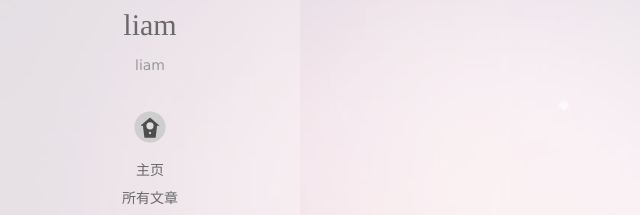
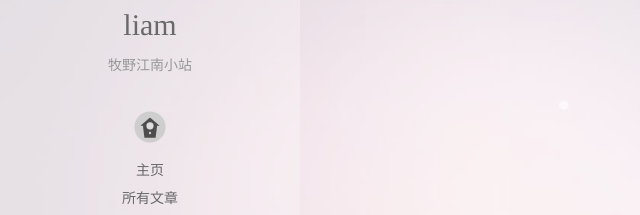
Before and after one commit to selfim/selfim.github.io, a plain HTML site: page archives/index.html in a window 1280 px wide. Shown: the part 253-468 px from the top of the page, 0-640 px from the left. Drawn offline with nearby package versions, Linux system fonts and the light colour scheme; some packages are replaced by stand-ins of ours; a script that the page names is missing.

Commit message:
Site updated: 2017-09-04 23:43:27

```diff
--- a/archives/index.html
+++ b/archives/index.html
@@ -16,16 +16,16 @@
 
 
 <meta property="og:type" content="website">
-<meta property="og:title" content="liam&#39;ssite">
+<meta property="og:title" content="牧野江南">
 <meta property="og:url" content="http://yoursite.com/archives/index.html">
-<meta property="og:site_name" content="liam&#39;ssite">
+<meta property="og:site_name" content="牧野江南">
 <meta name="twitter:card" content="summary">
-<meta name="twitter:title" content="liam&#39;ssite">
+<meta name="twitter:title" content="牧野江南">
 
 <link rel="apple-touch-icon" href= "/apple-touch-icon.png">
 
 
-    <link rel="alternate" href="/atom.xml" title="liam&#39;ssite" type="application/atom+xml">
+    <link rel="alternate" href="/atom.xml" title="牧野江南" type="application/atom+xml">
 
 
 
@@ -52,7 +52,7 @@
 <link href="//cdn.bootcss.com/font-awesome/4.6.3/css/font-awesome.min.css" rel="stylesheet">
 
 
-<title>Archives | liam&#39;ssite</title>
+<title>Archives | 牧野江南</title>
 
 <script src="//cdn.bootcss.com/jquery/2.2.4/jquery.min.js"></script>
 <script src="//cdn.bootcss.com/clipboard.js/1.5.10/clipboard.min.js"></script>
@@ -99,7 +99,7 @@
         </hgroup>
 
 
-        <p class="header-subtitle">liam</p>
+        <p class="header-subtitle">牧野江南小站</p>
 
 
 
@@ -227,7 +227,7 @@
               <h1 class="header-author"><a href="/" title="回到主页">liam</a></h1>
             </hgroup>
 
-            <p class="header-subtitle">liam</p>
+            <p class="header-subtitle">牧野江南小站</p>
 
             <nav class="header-menu">
                 <ul>
```
Also changed, not shown: 2017/09/04/article-title/index.html (+6 -6 lines), archives/2017/09/index.html (+7 -7 lines), archives/2017/index.html (+7 -7 lines), index.html (+7 -7 lines).
